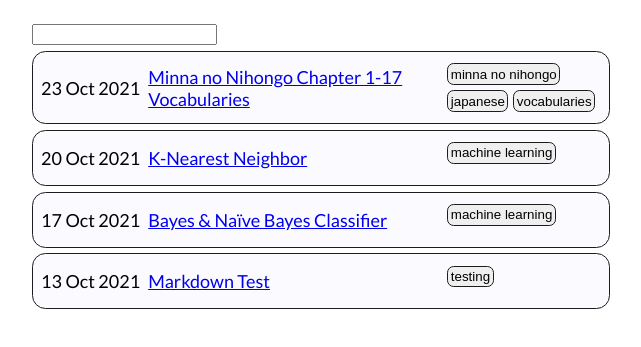
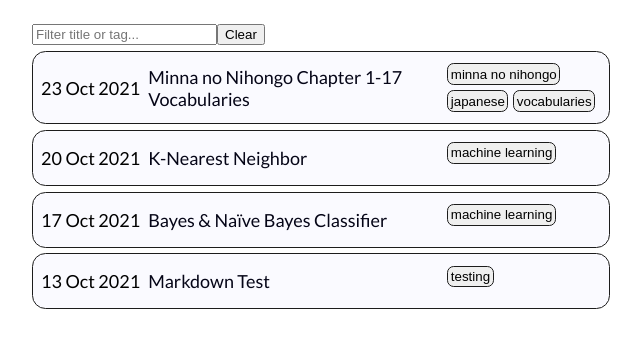
Before and after one commit to malifpy/malifpy.github.io, a Gatsby site: page /post in a window 1280 px wide. Shown: the part 185-532 px from the top of the page, without its empty margins (320-961 px from the left). Built offline with nearby package versions, Linux system fonts and the light colour scheme; Gatsby itself is replaced by a stand-in of ours.

Commit message:
Fixed search box

```diff
--- a/src/components/global.css
+++ b/src/components/global.css
@@ -50,3 +50,8 @@ code {
   border: 0.1em solid #1c1c1c;
   cursor:pointer;
 }
+
+.postLinkText{
+  text-decoration: none;
+  color: #050517;
+}
--- a/src/pages/post/index.js
+++ b/src/pages/post/index.js
@@ -34,7 +34,6 @@ const BlogPage = ({ data }) => {
   };
 
   const changeSearch = (event) => {
-    console.log(event);
     document.getElementById("postSearch").value = event.target.value;
     handleInputChange(event);
   };
@@ -49,13 +48,18 @@ const BlogPage = ({ data }) => {
         id="postSearch"
         type="text"
         defaultValue=""
+        placeholder="Filter title or tag..."
         onChange={handleInputChange}
       />
+      <button value="" onClick={changeSearch}>
+        {" "}
+        Clear{" "}
+      </button>
       {posts.map((node) => (
         <div key={node.id} className="postBox">
           <div className="postDate">{node.frontmatter.date}</div>
           <div className="postLink">
-            <Link to={`/post/${node.slug}`}>{node.frontmatter.title}</Link>
+            <Link to={`/post/${node.slug}`} className="postLinkText">{node.frontmatter.title}</Link>
           </div>
           <div className="postTags">
             {node.frontmatter.tags.map((tag) => (
```
